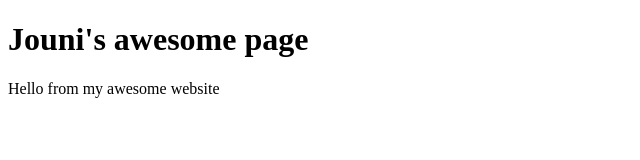
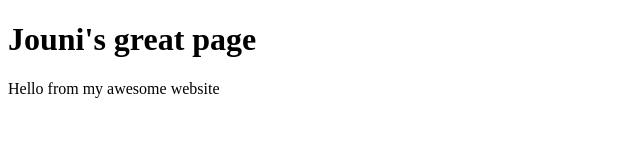
Before and after one commit to jounijuntunen/gitdemo2, a plain HTML site: page index.html in a window 1280 px wide. Shown: the whole page, without its empty margins (0-640 px from the left). Drawn offline with Linux system fonts and the light colour scheme.

Commit message:
Modified h1 on frontpage.

```diff
--- a/index.html
+++ b/index.html
@@ -8,7 +8,7 @@
 </head>
 
 <body>
-  <h1>Jouni's awesome page</h1>
+  <h1>Jouni's great page</h1>
   <p>Hello from my awesome website</p>
 </body>
 
```
